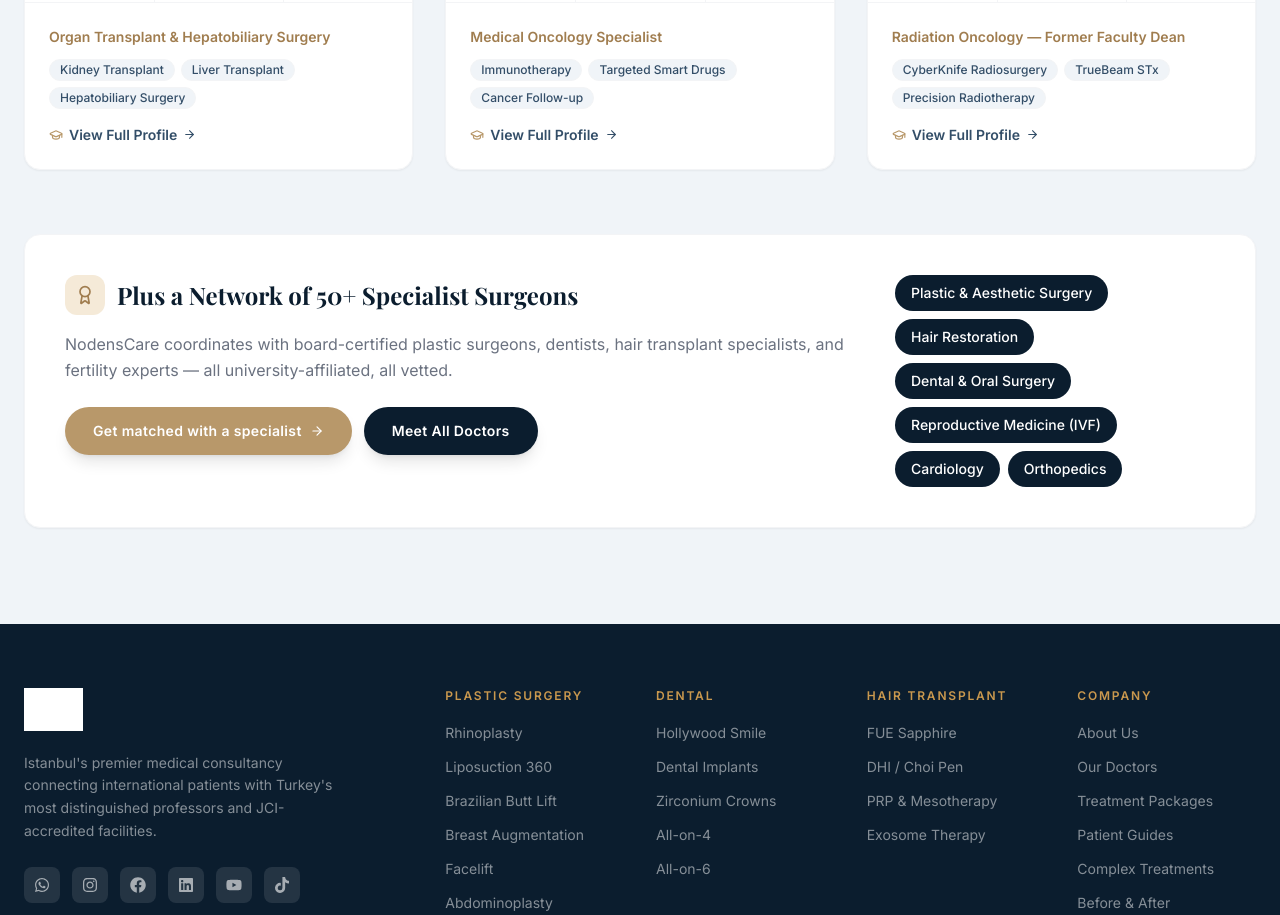
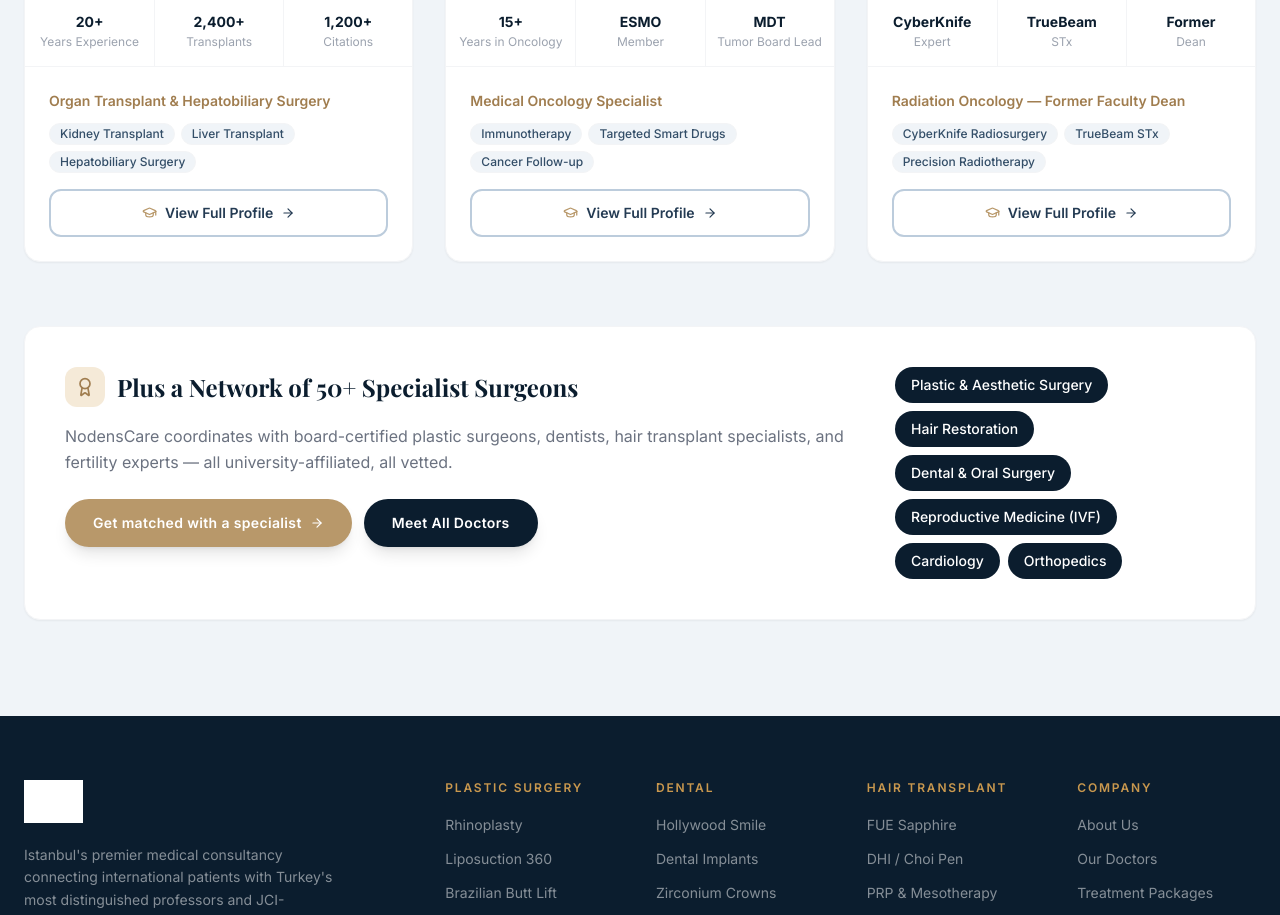
Before and after one commit to rokwoode-sketch/frontendnodens, a React (Vite) app: page /doctors in a window 1280 px wide. Shown: the part 960-1875 px from the top of the page. Built offline with nearby package versions, Linux system fonts and the light colour scheme; no server answers; grey boxes are pictures that could not be loaded; a web font is replaced by a local one.

Commit message:
update src/components/Doctors.jsx

```diff
--- a/src/components/Doctors.jsx
+++ b/src/components/Doctors.jsx
@@ -1,3 +1,4 @@
+import { useState } from 'react';
 import { Link } from 'react-router-dom';
 
 import { GraduationCap, Award, ArrowRight } from 'lucide-react';
@@ -5,6 +6,12 @@ import { GraduationCap, Award, ArrowRight } from 'lucide-react';
 import { useLanguage } from '../i18n/LanguageContext';
 
 import { siteImages } from '../data/siteImages';
+
+const doctorFallback = {
+  doctorHalil: 'doctorHalilRaw',
+  doctorSenem: 'doctorSenemRaw',
+  doctorEsra: 'doctorEsraRaw',
+};
 
 
 
@@ -25,6 +32,22 @@ const specialistAreas = {
 const colors = ['from-navy-800 to-navy-950', 'from-teal-700 to-teal-900', 'from-gold-700 to-amber-900'];
 
 
+
+function DoctorPhoto({ imageKey, name }) {
+  const [src, setSrc] = useState(siteImages[imageKey]);
+  return (
+    <img
+      src={src}
+      alt={name}
+      referrerPolicy="no-referrer"
+      className="w-full h-full object-cover object-top opacity-95 group-hover:scale-105 transition-transform duration-500"
+      onError={() => {
+        const fallbackKey = doctorFallback[imageKey];
+        if (fallbackKey && src !== siteImages[fallbackKey]) setSrc(siteImages[fallbackKey]);
+      }}
+    />
+  );
+}
 
 export default function Doctors() {
 
@@ -64,17 +87,9 @@ export default function Doctors() {
 
             <div key={doc.name} className="group bg-white rounded-2xl overflow-hidden border border-gray-100 card-hover shadow-sm flex flex-col" data-aos="fade-up" data-aos-delay={i * 120}>
 
-              <div className={`relative h-56 overflow-hidden bg-gradient-to-br ${colors[i]}`}>
+              <div className={`relative h-72 overflow-hidden bg-gradient-to-br ${colors[i]}`}>
 
-                <img
-
-                  src={siteImages[doc.imageKey]}
-
-                  alt={doc.name}
-
-                  className="w-full h-full object-cover object-top opacity-95 group-hover:scale-105 transition-transform duration-500"
-
-                />
+                <DoctorPhoto imageKey={doc.imageKey} name={doc.name} />
 
                 <div className="absolute inset-0 bg-gradient-to-t from-navy-950/80 via-transparent to-transparent" />
 
@@ -122,14 +137,13 @@ export default function Doctors() {
 
                 </div>
 
-                <Link to={`/doctors/${doc.slug}`} className="mt-auto flex items-center gap-1.5 text-navy-700 hover:text-gold-600 font-semibold text-sm transition-colors group/btn">
-
-                  <GraduationCap size={14} className="text-gold-500" />
-
+                <Link
+                  to={`/doctors/${doc.slug}`}
+                  className="mt-auto inline-flex items-center justify-center gap-2 w-full py-3 px-4 rounded-xl border-2 border-navy-200 text-navy-800 hover:border-gold-500 hover:text-gold-700 font-semibold text-sm transition-colors group/btn"
+                >
+                  <GraduationCap size={15} className="text-gold-500" />
                   {dc.viewProfile}
-
-                  <ArrowRight size={13} className="transition-transform group-hover/btn:translate-x-1" />
-
+                  <ArrowRight size={14} className="transition-transform group-hover/btn:translate-x-1" />
                 </Link>
 
               </div>
```
